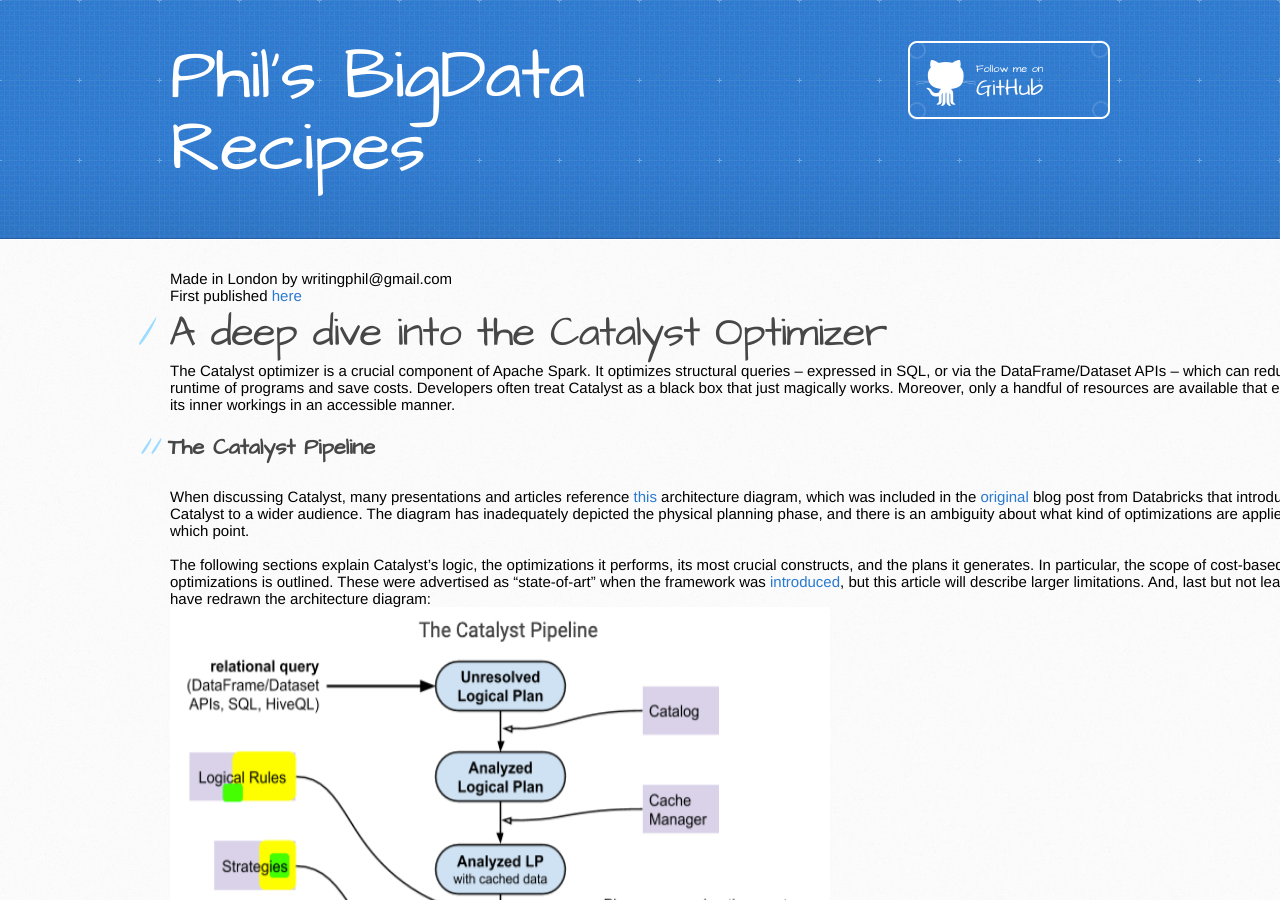
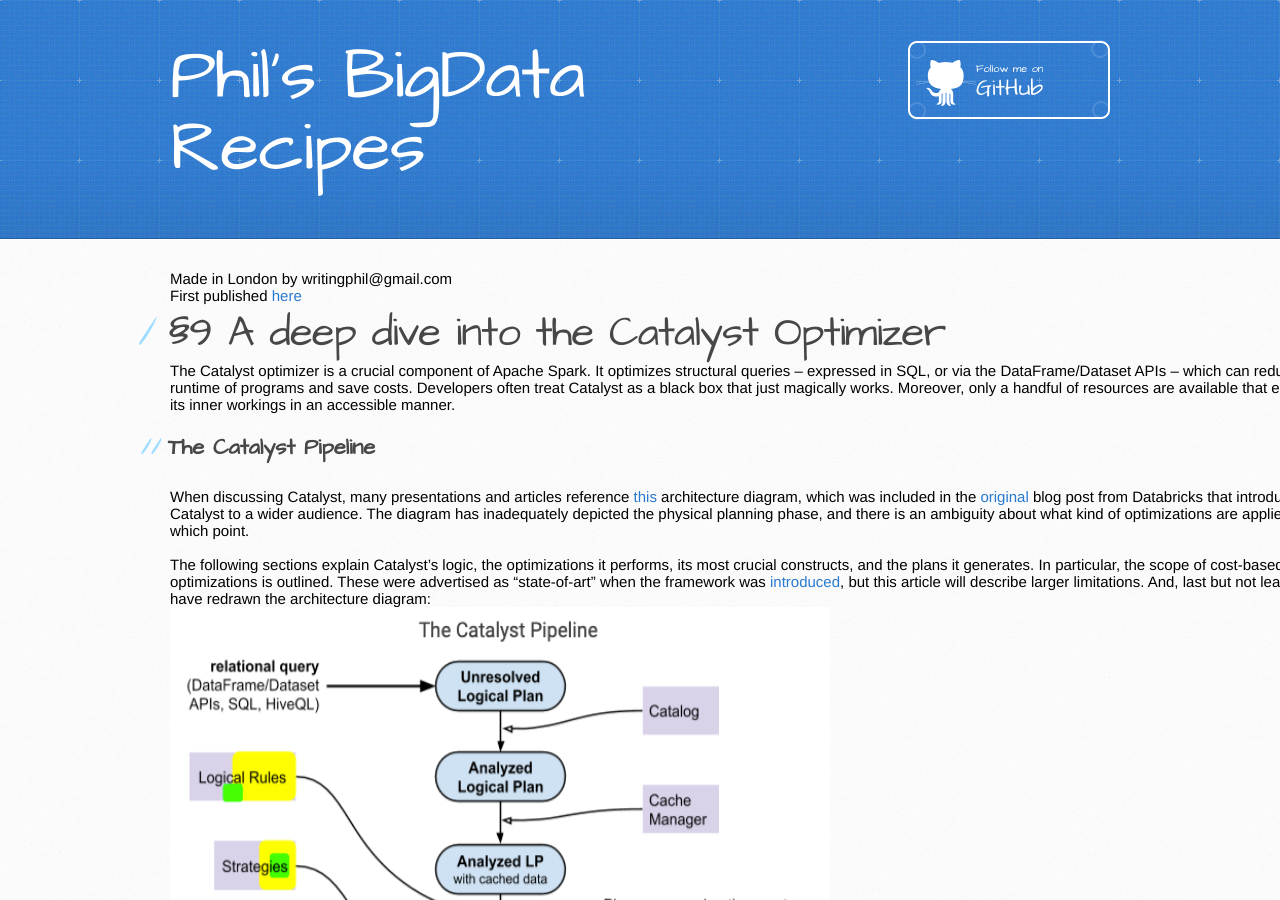
Before and after one commit to g1thubhub/g1thubhub.github.io, a Jekyll site: the page built from catalyst.md, in a window 1280 px wide and 900 px high. Built offline with Jekyll 4.4.1, drawn with Linux system fonts in a browser that asks for light colours; part of the change alters nothing that is shown.

```diff
--- a/_layouts/default.html
+++ b/_layouts/default.html
@@ -11,13 +11,16 @@
     <script src="//html5shiv.googlecode.com/svn/trunk/html5.js"></script>
     <![endif]-->
 
-{% if site.google_analytics and jekyll.environment == 'production' %}
-{% include analytics.html %}
-{% endif %}
+<!-- Global site tag (gtag.js) - Google Analytics -->
+<script async src="https://www.googletagmanager.com/gtag/js?id=G-X2JLWJ6NHQ"></script>
+<script>
+  window.dataLayer = window.dataLayer || [];
+  function gtag(){dataLayer.push(arguments);}
+  gtag('js', new Date());
 
+  gtag('config', 'G-X2JLWJ6NHQ');
+</script>
 
-
-{% seo %}
   </head>
 
   <body>
@@ -56,16 +59,5 @@
         </aside> -->
       </div>
     </div>
-
-    {% if site.google_analytics %}
-      <script>
-        (function(i,s,o,g,r,a,m){i['GoogleAnalyticsObject']=r;i[r]=i[r]||function(){
-        (i[r].q=i[r].q||[]).push(arguments)},i[r].l=1*new Date();a=s.createElement(o),
-        m=s.getElementsByTagName(o)[0];a.async=1;a.src=g;m.parentNode.insertBefore(a,m)
-        })(window,document,'script','//www.google-analytics.com/analytics.js','ga');
-        ga('create', '{{ site.google_analytics }}', 'auto');
-        ga('send', 'pageview');
-      </script>
-    {% endif %}
   </body>
 </html>
--- a/catalyst.md
+++ b/catalyst.md
@@ -6,7 +6,7 @@ Made in London by writingphil@gmail.com
 
 First published [here](https://www.unraveldata.com/resources/catalyst-analyst-a-deep-dive-into-sparks-optimizer/)
 <br>
-# A deep dive into the Catalyst Optimizer
+# §9 A deep dive into the Catalyst Optimizer
 
 The Catalyst optimizer is a crucial component of Apache Spark. It optimizes structural queries – expressed in SQL, or via the DataFrame/Dataset APIs – which can reduce the runtime of programs and save costs. Developers often treat Catalyst as a black box that just magically works. Moreover, only a handful of resources are available that explain its inner workings in an accessible manner.
 
```
